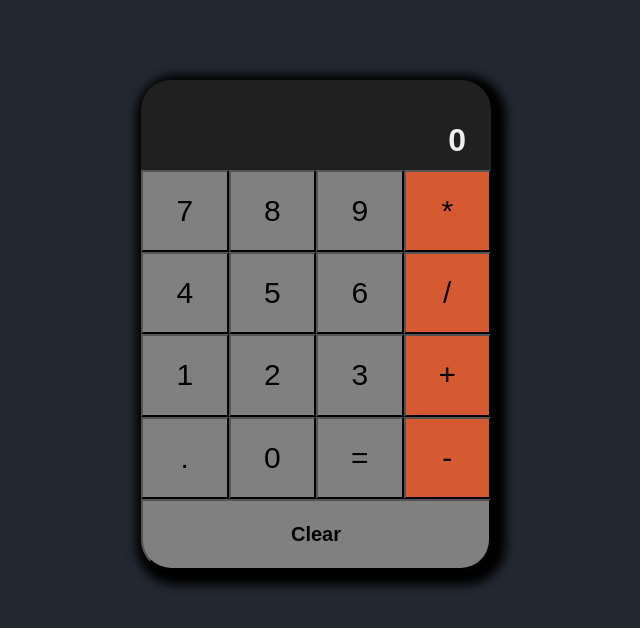
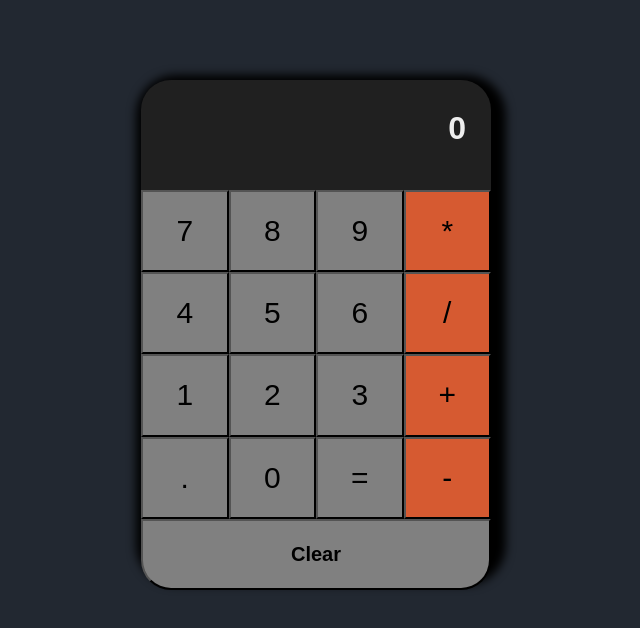
Before and after one commit to dianagatcan/CalculatorReact, a React (Create React App) app: page / in a window 1280 px wide. Shown: the top 628 px of the page, without its empty margins (324-964 px from the left). Built offline with nearby package versions, Linux system fonts and the light colour scheme.

Commit message:
▶️ add overflow

```diff
--- a/src/components/Screen/styles.css
+++ b/src/components/Screen/styles.css
@@ -1,14 +1,16 @@
 .screen {
   margin: 0 auto;
   width: 300px;
-  height: 60px;
+  height: 80px;
   border-radius: 10px;
+  /* display: block; */
 
-  display: flex;
-  align-items: center;
-  justify-content: flex-end;
+  /* display: flex; */
+  /* align-items: center; */
+  /* justify-content: flex-end; */
   box-sizing: border-box;
-  text-align: center;
+  text-align: right;
   font-weight: bold;
   color: #eeeeee;
+  overflow: auto;
 }
```
